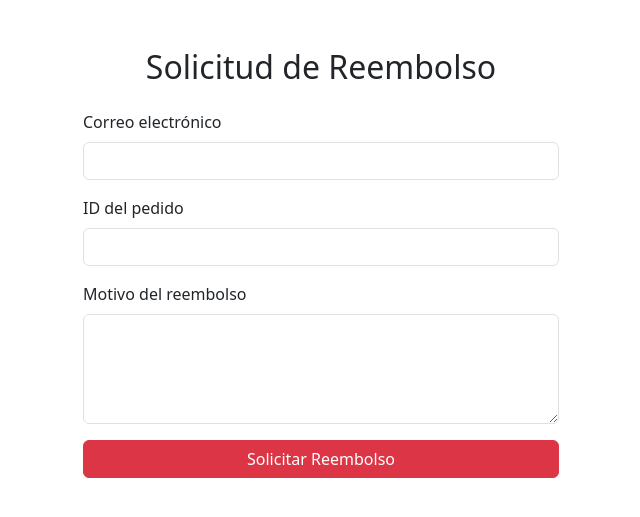
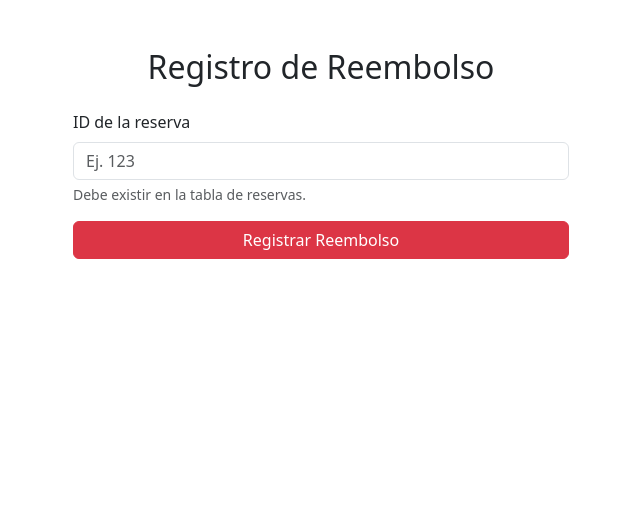
Before and after one commit to Danna-ortizz/Version-2, a Django app: page /form_rembolso/ in a window 1280 px wide. Shown: the part 56-573 px from the top of the page, without its empty margins (319-959 px from the left). Run offline with Django 5.2, Linux system fonts and the light colour scheme.

Commit message:
Reembolso form completo

```diff
--- a/core/templates/core/form_rembolso.html
+++ b/core/templates/core/form_rembolso.html
@@ -1,8 +1,8 @@
 {% extends 'core/base.html' %}
 
 {% block content %}
-<div class="container mt-5" style="max-width: 500px;">
-    <h2 class="mb-4 text-center">Solicitud de Reembolso</h2>
+<div class="container mt-5" style="max-width: 520px;">
+  <h2 class="mb-4 text-center">Registro de Reembolso</h2>
 
   {% if messages %}
     {% for message in messages %}
@@ -10,25 +10,16 @@
     {% endfor %}
   {% endif %}
 
-    <form method="POST" action="">
+  <form method="POST" action="{% url 'form_rembolso' %}">
     {% csrf_token %}
 
     <div class="mb-3">
-            <label for="email" class="form-label">Correo electrónico</label>
-            <input type="email" class="form-control" id="email" name="email" required>
+      <label for="reserva_id" class="form-label">ID de la reserva</label>
+      <input type="text" class="form-control" id="reserva_id" name="reserva_id" placeholder="Ej. 123" required>
+      <div class="form-text">Debe existir en la tabla de reservas.</div>
     </div>
 
-        <div class="mb-3">
-            <label for="order_id" class="form-label">ID del pedido</label>
-            <input type="text" class="form-control" id="order_id" name="order_id" required>
-        </div>
-
-        <div class="mb-3">
-            <label for="reason" class="form-label">Motivo del reembolso</label>
-            <textarea class="form-control" id="reason" name="reason" rows="4" required></textarea>
-        </div>
-
-        <button type="submit" class="btn btn-danger w-100">Solicitar Reembolso</button>
+    <button type="submit" class="btn btn-danger w-100">Registrar Reembolso</button>
   </form>
 </div>
 {% endblock %}
--- a/core/views.py
+++ b/core/views.py
@@ -1,11 +1,18 @@
 from django.shortcuts import render, redirect, get_object_or_404
 from django.utils import timezone
 from django.contrib import messages
-from django.db import connection
-from .models import PaqueteTuristico, Cliente, Reserva
+from django.db import connection, transaction
+from django.views.decorators.http import require_http_methods
+from django.core.validators import validate_email
+from django.core.exceptions import ValidationError
+from django.contrib.auth import authenticate, login
+from django.contrib.auth import views as auth_views
+from collections import defaultdict
+import logging
+
+from .models import PaqueteTuristico, Cliente, Reserva, Alerta, Reembolso
 from .forms import ReservaForm
-from collections import defaultdict
-from django.contrib.auth import authenticate, login
+
 
 
 def inicio(request):
@@ -23,7 +30,7 @@ def inicio(request):
         'reservas_por_cliente': reservas_por_cliente.items()
     })
 
-from .models import PaqueteTuristico, Cliente, Reserva, Alerta  # importar Alerta
+
 
 def reservar_paquete(request):
     if request.method == 'POST':
@@ -192,14 +199,71 @@ def login_view(request):
             'error': 'Ocurrió un error inesperado. Intenta nuevamente.'
         })
 
+from django.views.decorators.http import require_http_methods
+from django.db import connection, transaction
+from django.contrib import messages
+from django.shortcuts import render, redirect
+
+
 def form_rembolso(request):
-    return render(request, 'core/form_rembolso.html')
+    if request.method == "POST":
+        # Acepta ambos nombres por si el HTML cambia
+        idReserva = (
+            (request.POST.get("reserva_id") or request.POST.get("order_id") or "").strip()
+        )
+
+        # Validaciones básicas
+        if not idReserva:
+            messages.error(request, "El ID de la reserva es obligatorio.")
+            return redirect("form_rembolso")
+        if not idReserva.isdigit():
+            messages.error(request, "El ID de la reserva debe ser numérico.")
+            return redirect("form_rembolso")
+
+        try:
+            with transaction.atomic():
+                with connection.cursor() as cursor:
+                    # 1) Obtener total_reserva
+                    cursor.execute("""
+                        SELECT total_reserva
+                        FROM core_reserva
+                        WHERE id = %s
+                    """, [idReserva])
+                    fila = cursor.fetchone()
+                    if not fila:
+                        messages.error(request, "No existe una reserva con ese ID.")
+                        return redirect("form_rembolso")
+                    totalReserva = fila[0]
+
+                    # 2) Evitar reembolso duplicado
+                    cursor.execute("SELECT COUNT(*) FROM core_reembolso WHERE reserva_id = %s", [idReserva])
+                    if cursor.fetchone()[0] > 0:
+                        messages.warning(request, "Ya existe un reembolso para esta reserva.")
+                        return redirect("form_rembolso")
+
+                    # 3) Insertar reembolso (fecha = GETDATE())
+                    cursor.execute("""
+                        INSERT INTO core_reembolso (monto, fecha, reserva_id)
+                        OUTPUT INSERTED.id
+                        VALUES (%s, GETDATE(), %s)
+                    """, [totalReserva, idReserva])
+                    idNuevoReembolso = cursor.fetchone()[0]
+
+            messages.success(
+                request,
+                f"Reembolso registrado (ID {idNuevoReembolso}) por ${float(totalReserva):.2f}."
+            )
+        except Exception as e:
+            messages.error(request, f"Error al registrar el reembolso: {e}")
+        return redirect("form_rembolso")
+
+    # GET
+    return render(request, "core/form_rembolso.html")
+
 
 def estadisticos(request):
+    # Aquí podrías agregar lógica para obtener estadísticas de reservas, destinos, etc.
     return render(request, 'core/estadisticos.html')
-
-
-
 
 def historial_reservas(request, cliente_id):
     cliente = get_object_or_404(Cliente, id=cliente_id)
```
Lines whose indentation alone changed are shown as unchanged.
